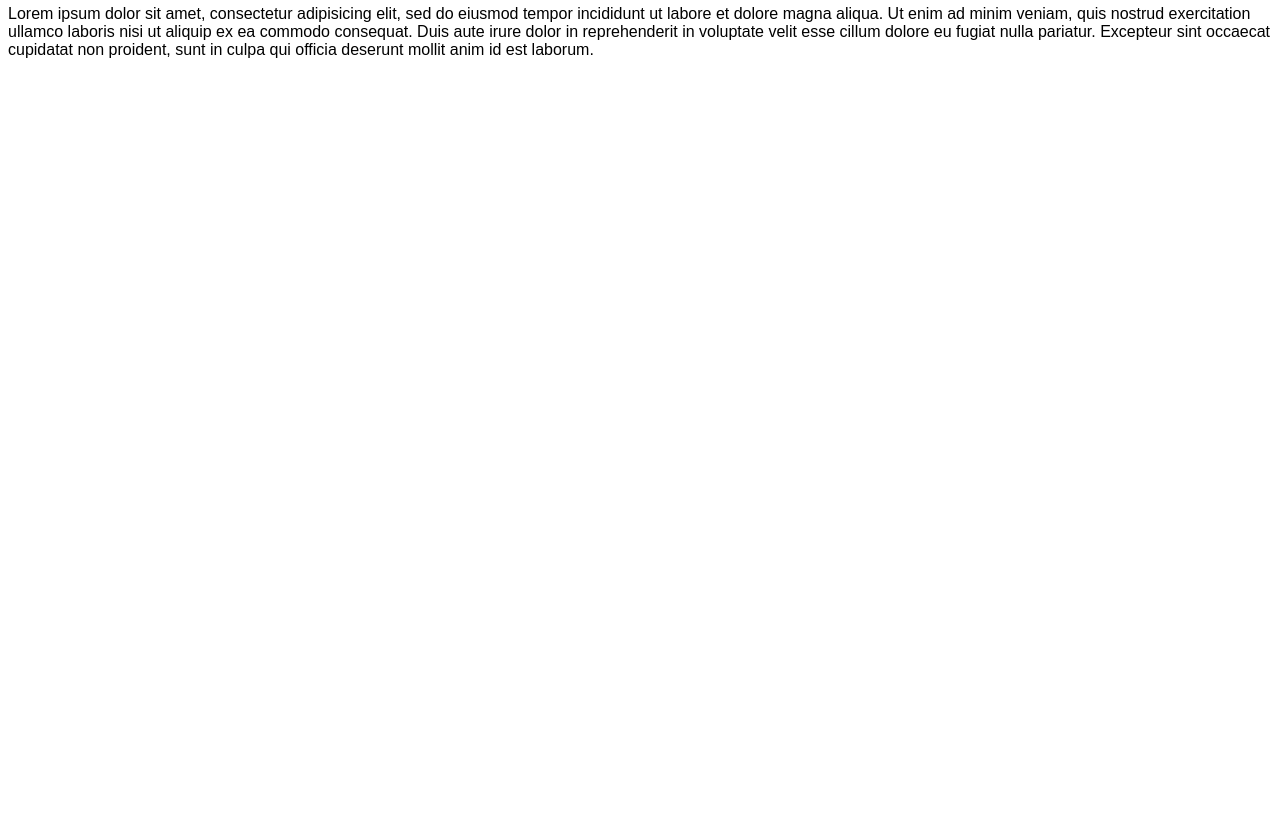
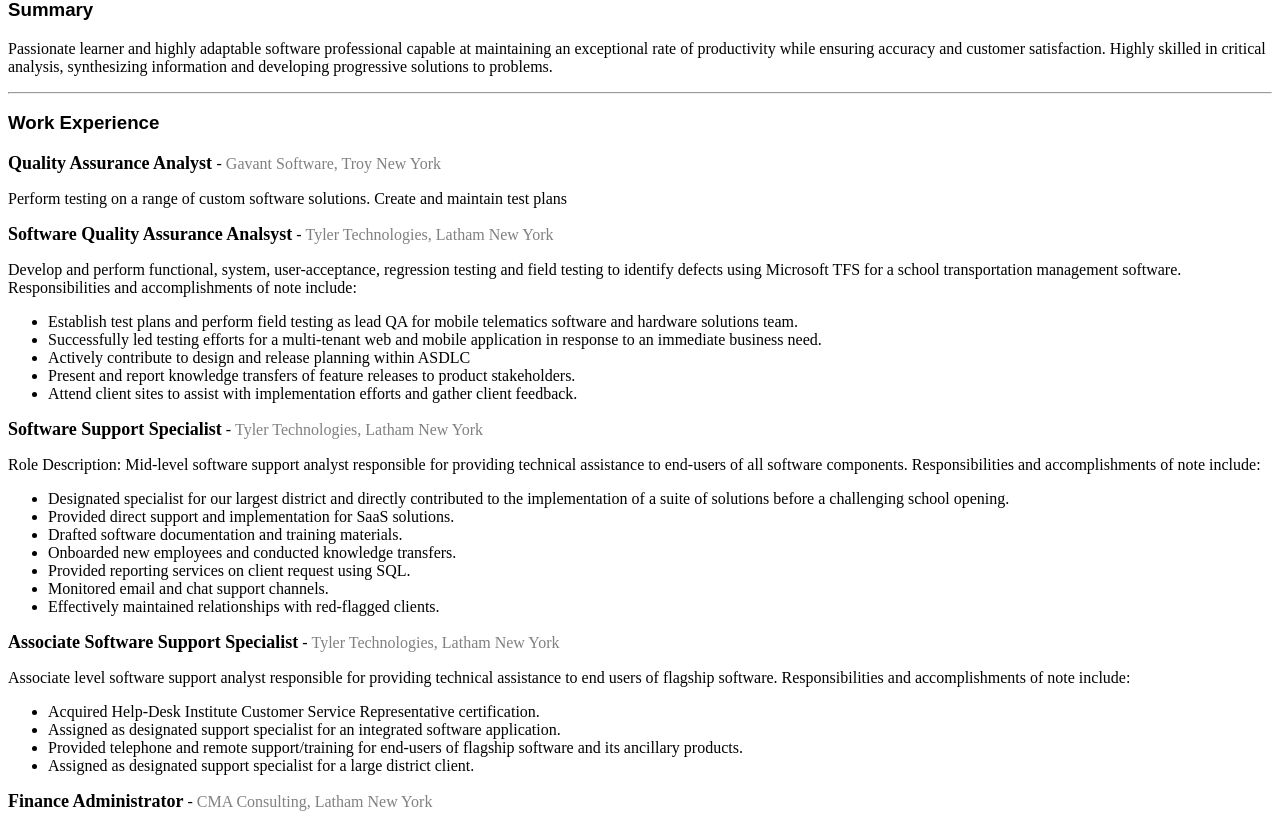
Before and after one commit to SiahRo/SiahRo.github.io, a plain HTML site: page resume.html in a window 1280 px wide. Shown: the part 134-962 px from the top of the page. Before the commit the page ends 800 px from the top, so only its background shows below. Drawn offline with Linux system fonts and the light colour scheme; a web font is replaced by a local one.

Commit message:
fixy the resume
forgot things

```diff
--- a/resume.html
+++ b/resume.html
@@ -5,16 +5,118 @@
     <title>Jesiah Roche Resume</title>
     <style>
       @import url('https://fonts.googleapis.com/css?family=Anton|Yrsa');
-      h1 {font-family: 'Anton'}
+      h1 {font-family: 'Yrsa';
+          font-size: 45px;
+    }
       h2 {font-family: 'Yrsa'}
-      p {font-family: 'Arial'}
+      h3 {font-family: 'Arial'}
+      .job-title {
+        font-family:'Yrsa';
+        font-size: 18px;
+        font-weight: bold;
+    }
+      .company {
+      font-family: 'Yrsa';
+      color: gray;
+    }
+      p {font-family: 'Yrsa'
+
+    }
+    .desc-list {
+      font-family: 'Yrsa'
+    }
     </style>
   </head>
   <body>
     <header>
-      <h1>JESIAH ROCHE</h1>
-      <h2>QA Analyst</h2>
-      <p>Lorem ipsum dolor sit amet, consectetur adipisicing elit, sed do eiusmod tempor incididunt ut labore et dolore magna aliqua. Ut enim ad minim veniam, quis nostrud exercitation ullamco laboris nisi ut aliquip ex ea commodo consequat. Duis aute irure dolor in reprehenderit in voluptate velit esse cillum dolore eu fugiat nulla pariatur. Excepteur sint occaecat cupidatat non proident, sunt in culpa qui officia deserunt mollit anim id est laborum.</p>
+      <h1>Jesiah C. Roche</h1>
+      <hr>
+      <h3>Summary</h3>
+      <p>
+        Passionate learner and highly adaptable software professional capable at maintaining an exceptional rate of productivity while ensuring accuracy and customer satisfaction. Highly skilled in critical analysis, synthesizing information and developing progressive solutions to problems.
+      </p>
     </header>
+    <section class="Work Experience">
+      <hr>
+      <h3>Work Experience</h3>
+      <section class="job">
+        <span class="job-title">
+          Quality Assurance Analyst
+        </span>
+        <span> - </span>
+        <span class="company">
+          Gavant Software, Troy New York
+        </span>
+        <p class="description">Perform testing on a range of custom software solutions. Create and maintain test plans</p>
+      </section>
+      <section class="job">
+        <span class="job-title">Software Quality Assurance Analsyst</span>
+        <span> - </span>
+        <span class="company">Tyler Technologies, Latham New York</span>
+        <p class="description">
+          Develop and perform functional, system, user-acceptance, regression testing and field testing to identify defects using Microsoft TFS for a school transportation management software. Responsibilities and accomplishments of note include:
+        </p>
+          <ul class="desc-list">
+            <li>Establish test plans and perform field testing as lead QA for mobile telematics software and hardware solutions team.</li>
+            <li>Successfully led testing efforts for a multi-tenant web and mobile application in response to an immediate business need.</li>
+            <li>Actively contribute to design and release planning within ASDLC</li>
+            <li>Present and report knowledge transfers of feature releases to product stakeholders.</li>
+            <li>Attend client sites to assist with implementation efforts and gather client feedback.</li>
+          </ul>
+
+      <section class="job">
+        <span class="job-title">Software Support Specialist</span>
+        <span> - </span>
+        <span class="company">Tyler Technologies, Latham New York</span>
+        <p class="description">
+          Role Description: Mid-level software support analyst responsible for providing technical assistance to end-users of all software components. Responsibilities and accomplishments of note include:
+        </p>
+        <ul class="desc-list">
+          <li>Designated specialist for our largest district and directly contributed to the implementation of a suite of solutions before a challenging school opening.</li>
+          <li>Provided direct support and implementation for SaaS solutions.</li>
+          <li>Drafted software documentation and training materials.</li>
+          <li>Onboarded new employees and conducted knowledge transfers.</li>
+          <li>Provided reporting services on client request using SQL.</li>
+          <li>Monitored email and chat support channels.</li>
+          <li>Effectively maintained relationships with red-flagged clients.</li>
+      </section>
+
+      <section class="job">
+        <span class="job-title">Associate Software Support Specialist</span>
+        <span> - </span>
+        <span class="company">Tyler Technologies, Latham New York</span>
+        <p class="description">
+           Associate level software support analyst responsible for providing technical assistance to end users of flagship software. Responsibilities and accomplishments of note include:
+        </p>
+        <ul class="desc-list">
+          <li>Acquired Help-Desk Institute Customer Service Representative certification.</li>
+          <li>Assigned as designated support specialist for an integrated software application.</li>
+          <li>Provided telephone and remote support/training for end-users of flagship software and its ancillary products.</li>
+          <li>Assigned as designated support specialist for a large district client.</li>
+        </ul>
+      </section>
+
+      <section class="job">
+        <span class="job-title">Finance Administrator</span>
+        <span> - </span>
+        <span class="company">CMA Consulting, Latham New York</span>
+        <p class="description">
+
+        </p>
+
+      </section>
+
+
+
+        </ul>
+
+
+
+      </section>
+
+
+      </section>
+
+    </section>
   </body>
 </html>
```
